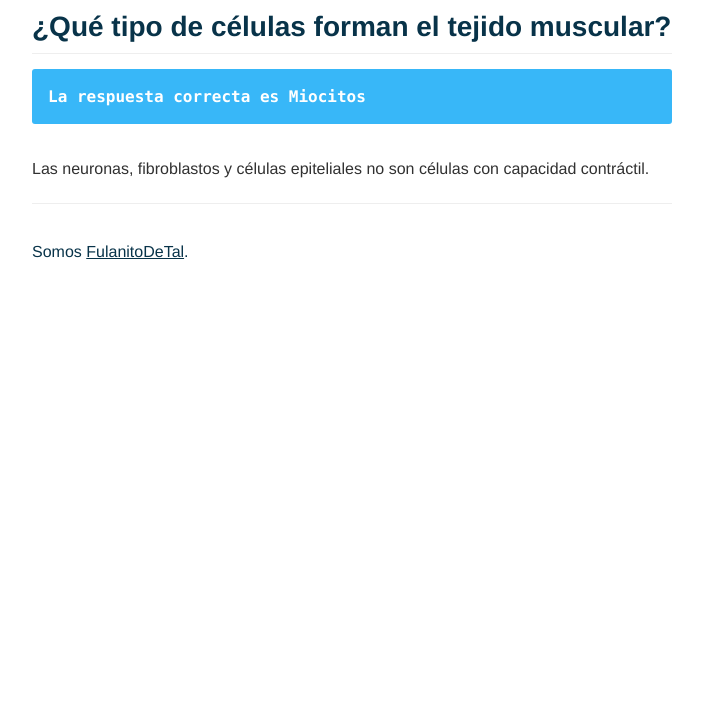
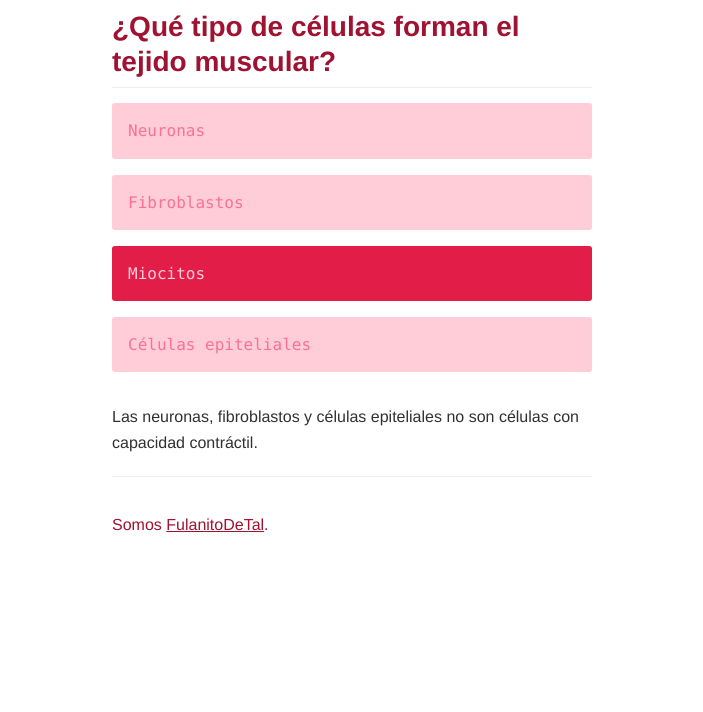
Before and after one commit to ganalez2006/ganalez2006.github.io, a plain HTML site: page index.html in a window 1280 px wide. Shown: the part 88-800 px from the top of the page, without its empty margins (288-991 px from the left). Drawn offline with Linux system fonts and the light colour scheme.

Commit message:
Update index.html

```diff
--- a/index.html
+++ b/index.html
@@ -7,9 +7,9 @@
 	</title>
 </head>
 
-<body style="max-width:640px;margin:1rem auto 16px;padding: 1rem;">
+<body style="max-width:480px;margin:1rem auto 16px;padding: 1rem;">
 
-	<article style="font-family:&quot;Helvetica Neue&quot;, Helvetica, &quot;Segoe UI&quot;, Arial, freesans, sans-serif;-ms-text-size-adjust:100%;-webkit-text-size-adjust:100%;color:#083349;overflow:auto;font-size:16px;line-height:1.6;word-wrap:break-word;">
+	<article style="font-family:&quot;Helvetica Neue&quot;, Helvetica, &quot;Segoe UI&quot;, Arial, freesans, sans-serif;-ms-text-size-adjust:100%;-webkit-text-size-adjust:100%;color:#9f1231;overflow:auto;font-size:16px;line-height:1.6;word-wrap:break-word;">
 
 		<h1 style="-moz-box-sizing:border-box;box-sizing:border-box;font-size:2.25em;margin:0.67em 0;padding-bottom:0.3em;line-height:1.1;border-bottom:1px solid #eee;margin-top:0 !important;margin-bottom:15px;">
 			Reto a tu conocimiento
@@ -19,9 +19,27 @@
 			¿Qué tipo de células forman el tejido muscular?
 		</h2>
 
-		<div style="display:block;text-decoration:none;-moz-box-sizing:border-box;box-sizing:border-box;background-color:#38b7f8;color:#fff;margin-bottom:16px;border-radius:3px;">
+		<div style="display:block;text-decoration:none;-moz-box-sizing:border-box;box-sizing:border-box;background-color:#fecdd8;color:#fb7193;margin-bottom:16px;border-radius:3px;">
 			<div style="-moz-box-sizing:border-box;box-sizing:border-box;overflow:auto;margin-top:0;margin-bottom:0;word-wrap:normal;font-family:Consolas, &quot;Liberation Mono&quot;, Menlo, Courier, monospace;padding:16px;line-height:1.45;border-radius:3px;word-break:normal;">
-				<b>La respuesta correcta es Miocitos</b>
+				Neuronas
+			</div>
+		</div>
+
+		<div style="display:block;text-decoration:none;-moz-box-sizing:border-box;box-sizing:border-box;background-color:#fecdd8;color:#fb7193;margin-bottom:16px;border-radius:3px;">
+			<div style="-moz-box-sizing:border-box;box-sizing:border-box;overflow:auto;margin-top:0;margin-bottom:0;word-wrap:normal;font-family:Consolas, &quot;Liberation Mono&quot;, Menlo, Courier, monospace;padding:16px;line-height:1.45;border-radius:3px;word-break:normal;">
+				Fibroblastos
+			</div>
+		</div>
+
+		<div style="display:block;text-decoration:none;-moz-box-sizing:border-box;box-sizing:border-box;background-color:#e11d48;color:#fecdd8;margin-bottom:16px;border-radius:3px;">
+			<div style="-moz-box-sizing:border-box;box-sizing:border-box;overflow:auto;margin-top:0;margin-bottom:0;word-wrap:normal;font-family:Consolas, &quot;Liberation Mono&quot;, Menlo, Courier, monospace;padding:16px;line-height:1.45;border-radius:3px;word-break:normal;">
+				Miocitos
+			</div>
+		</div>
+
+		<div style="display:block;text-decoration:none;-moz-box-sizing:border-box;box-sizing:border-box;background-color:#fecdd8;color:#fb7193;margin-bottom:16px;border-radius:3px;">
+			<div style="-moz-box-sizing:border-box;box-sizing:border-box;overflow:auto;margin-top:0;margin-bottom:0;word-wrap:normal;font-family:Consolas, &quot;Liberation Mono&quot;, Menlo, Courier, monospace;padding:16px;line-height:1.45;border-radius:3px;word-break:normal;">
+				Células epiteliales
 			</div>
 		</div>
 
@@ -33,7 +51,7 @@
 		</div>
 
 		<p style="-moz-box-sizing:border-box;box-sizing:border-box;margin-top:0;">
-			Somos <a href="#" style="text-decoration:underline;color:#083349;">FulanitoDeTal</a>.
+			Somos <a href="#" style="text-decoration:underline;color:#9f1231;">FulanitoDeTal</a>.
 		</p>
 
 	</article>
```
